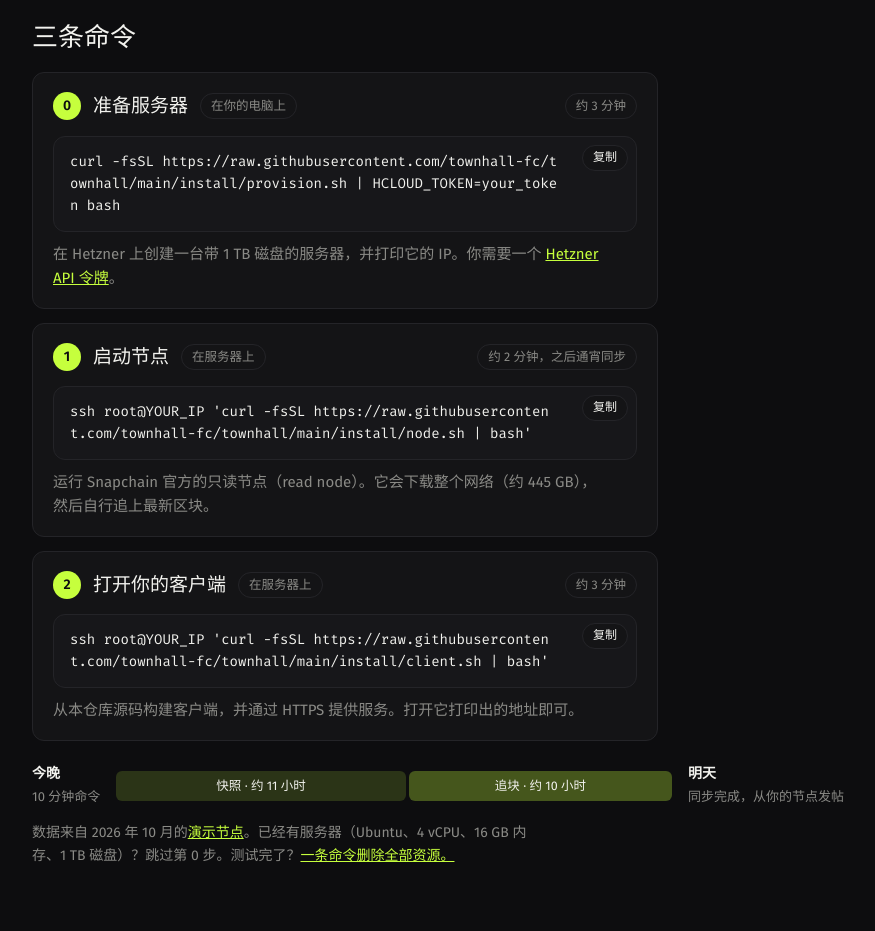
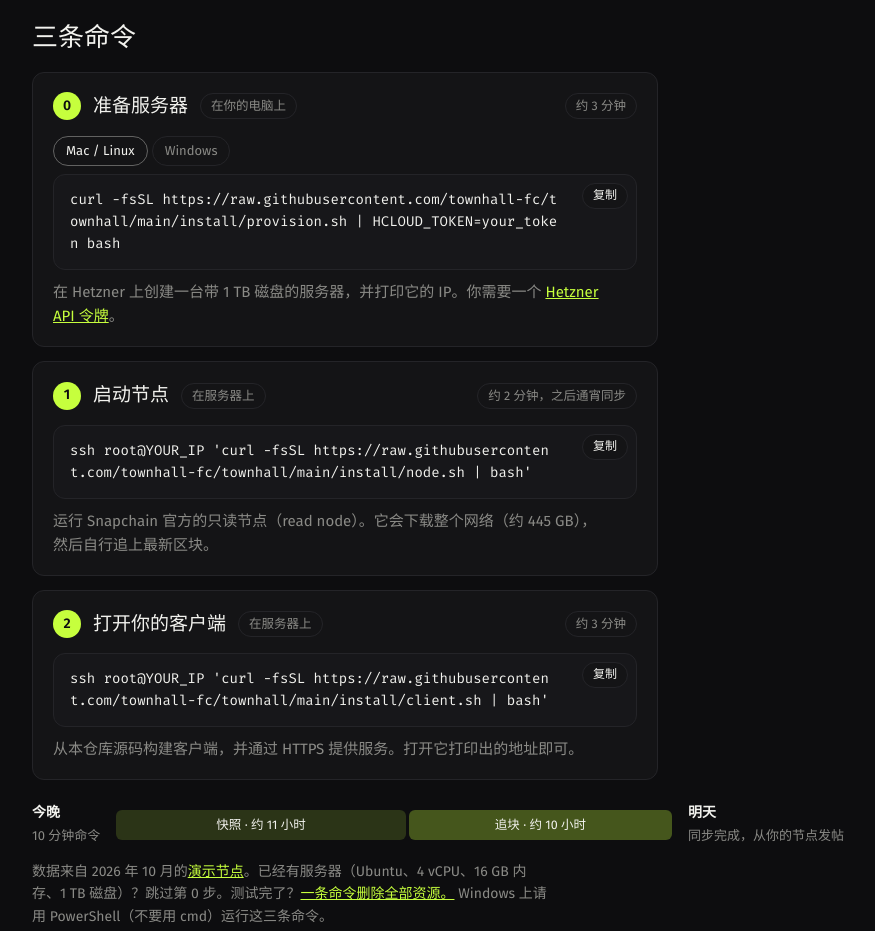
Before and after one commit to lexicon179/townhall, a plain HTML site: page site/zh/index.html in a window 1280 px wide. Shown: the part 1360-2291 px from the top of the page, without its empty margins (202-1077 px from the left). Drawn offline with Linux system fonts and the light colour scheme.

Commit message:
Windows: PowerShell step 0 and cleanup; guide shows Mac/Linux and Windows commands; scripts name the exact install command for a missing tool

```diff
--- a/site/zh/index.html
+++ b/site/zh/index.html
@@ -110,6 +110,10 @@ footer{margin-top:70px;font-size:14px;color:var(--muted);border-top:1px solid va
 @media (max-width:600px){.timeline{grid-template-columns:1fr}.stepper .dur{margin-left:0}.hero{padding-top:44px}}
 footer{max-width:1120px;margin:0 auto;padding:16px 24px 40px}
 td code,p code,li code,dd code{overflow-wrap:anywhere}td,th{overflow-wrap:anywhere}
+.ostabs{display:flex;gap:4px;margin:14px 0 -6px}
+.ostabs button{font:inherit;font-size:13px;padding:4px 12px;border-radius:999px;border:1px solid var(--line);background:none;color:var(--muted);cursor:pointer}
+.ostabs button.on{color:var(--fg);border-color:color-mix(in srgb,var(--fg) 35%,transparent)}
+.os pre[data-os]{display:none}.os[data-on=unix] pre[data-os=unix],.os[data-on=win] pre[data-os=win]{display:block}
 .qsh{margin:0 0 14px}
 .proof{max-width:860px;margin:0 auto;padding:8px 24px 24px}
 .proof h2{margin:0 0 6px}
@@ -173,7 +177,7 @@ td code,p code,li code,dd code{overflow-wrap:anywhere}td,th{overflow-wrap:anywhe
   <ol class="stepper">
     <li>
       <div class="sh"><span class="n">0</span><h3>准备服务器</h3><span class="where">在你的电脑上</span><span class="dur">约 3 分钟</span></div>
-      <pre><code>curl -fsSL https://raw.githubusercontent.com/townhall-fc/townhall/main/install/provision.sh | HCLOUD_TOKEN=your_token bash</code></pre>
+      <div class="os"><div class="ostabs" role="tablist"><button type="button" data-os="unix" role="tab">Mac / Linux</button><button type="button" data-os="win" role="tab">Windows</button></div><pre data-os="unix"><code>curl -fsSL https://raw.githubusercontent.com/townhall-fc/townhall/main/install/provision.sh | HCLOUD_TOKEN=your_token bash</code></pre><pre data-os="win"><code>$env:HCLOUD_TOKEN="your_token"; irm https://raw.githubusercontent.com/townhall-fc/townhall/main/install/provision.ps1 | iex</code></pre></div>
       <p>在 Hetzner 上创建一台带 1 TB 磁盘的服务器，并打印它的 IP。你需要一个 <a href="#before">Hetzner API 令牌</a>。</p>
     </li>
     <li>
@@ -192,7 +196,7 @@ td code,p code,li code,dd code{overflow-wrap:anywhere}td,th{overflow-wrap:anywhe
     <div class="bar"><span style="flex:11">快照 · 约 11 小时</span><span style="flex:10">追块 · 约 10 小时</span></div>
     <div><b>明天</b><span>同步完成，从你的节点发帖</span></div>
   </div>
-  <p class="small">数据来自 2026 年 10 月的<a href="https://app.townhallfc.xyz">演示节点</a>。已经有服务器（Ubuntu、4 vCPU、16 GB 内存、1 TB 磁盘）？跳过第 0 步。测试完了？<a href="#cost">一条命令删除全部资源。</a></p>
+  <p class="small">数据来自 2026 年 10 月的<a href="https://app.townhallfc.xyz">演示节点</a>。已经有服务器（Ubuntu、4 vCPU、16 GB 内存、1 TB 磁盘）？跳过第 0 步。测试完了？<a href="#cost">一条命令删除全部资源。</a> Windows 上请用 PowerShell（不要用 cmd）运行这三条命令。</p>
 </section>
 
 
@@ -245,12 +249,12 @@ td code,p code,li code,dd code{overflow-wrap:anywhere}td,th{overflow-wrap:anywhe
   <tr><th>你需要</th><th>原因</th><th>怎么做</th></tr>
   <tr><td>一台 4 vCPU、16 GB 内存、1 TB 磁盘的服务器</td><td>Snapchain 文档写的是 2 TB。目前 1 TB 足够同步：演示节点峰值约 800 GB（见<a href="#expect">实测数据</a>）。如果要长期运行好几个月，用 2 TB，因为网络在持续增长。</td><td>第 0 步会在 Hetzner 上创建一台。注册账号、新建项目，然后在 <i>Security → API tokens → Generate</i> 生成一个 Read &amp; Write 令牌。</td></tr>
   <tr><td>一个有存储空间的 Farcaster <b>测试</b>账号，以及它的助记词</td><td>仅发帖时需要。助记词只签署一条添加应用密钥的 <code>KEY_ADD</code> 消息，无需 gas。只读模式只需要用户名。</td><td>在 Farcaster 应用的设置里：Advanced → Recovery phrase。在你的节点上查看存储：<code>/v1/storageLimitsByFid?fid=…</code>。</td></tr>
-  <tr><td>一个带 <code>curl</code>、<code>jq</code>、<code>ssh</code> 的终端</td><td>用来运行这三条命令。</td><td>macOS：<code>brew install jq</code>。Ubuntu：<code>sudo apt install jq</code>。</td></tr>
+  <tr><td>一个带 <code>curl</code>、<code>jq</code>、<code>ssh</code> 的终端</td><td>用来运行这三条命令。</td><td>macOS：<code>brew install jq</code>。Ubuntu：<code>sudo apt install jq</code>。Windows 10/11：使用 PowerShell，无需安装（自带 <code>ssh</code>；第 0 步有单独的 PowerShell 版本）。</td></tr>
 </table>
 <p>动手时间约 10 分钟。之后节点会自行同步，大约需要一天中的大部分时间。</p>
 
 <h2 id="step0">第 0 步 · 准备服务器</h2>
-<pre><code>curl -fsSL https://raw.githubusercontent.com/townhall-fc/townhall/main/install/provision.sh | HCLOUD_TOKEN=your_token bash</code></pre>
+<div class="os"><div class="ostabs" role="tablist"><button type="button" data-os="unix" role="tab">Mac / Linux</button><button type="button" data-os="win" role="tab">Windows</button></div><pre data-os="unix"><code>curl -fsSL https://raw.githubusercontent.com/townhall-fc/townhall/main/install/provision.sh | HCLOUD_TOKEN=your_token bash</code></pre><pre data-os="win"><code>$env:HCLOUD_TOKEN="your_token"; irm https://raw.githubusercontent.com/townhall-fc/townhall/main/install/provision.ps1 | iex</code></pre></div>
 <p>它依次做这些事：</p>
 <ol>
   <li>使用你的 SSH 密钥（<code>~/.ssh/id_ed25519.pub</code>，没有就创建）并上传到 Hetzner，只有你能登录。</li>
@@ -259,6 +263,7 @@ td code,p code,li code,dd code{overflow-wrap:anywhere}td,th{overflow-wrap:anywhe
   <li>创建 Ubuntu 24.04 服务器并挂载一块数据卷：账户允许就用 2 TB，否则用允许的最大值。1 TB 就够（见<a href="#expect">实测数据</a>）。</li>
   <li>等到能 SSH 登录后，打印接下来两条已填好 IP 的命令。</li>
 </ol>
+<p class="small">在 Windows 上，PowerShell 版本执行相同的步骤；创建 SSH 密钥时可能需要按两次回车。第 1、2 步在 PowerShell 中可直接运行。</p>
 <p class="small">可选参数：<code>LOCATION=nbg1</code>、<code>SERVER_TYPE=…</code>、<code>VOLUME_GB=…</code>。服务器存在期间按时计费，见<a href="#cost">费用与清理</a>。</p>
 
 <h2 id="step1">第 1 步 · 运行 Snapchain 只读节点</h2>
@@ -387,7 +392,7 @@ In sync when every 'blocks behind' is in the single digits.</code></pre>
 <h2 id="cost">费用与清理</h2>
 <p>Hetzner Cloud 按小时计费，服务器和卷分别计费。演示节点（服务器加 1 TB 卷）前 12 小时约 2 美元，所以完整测试一次只需几美元。运行一个月大约一百多美元；请以 Hetzner 控制台的当前价格为准。如果要长期运行，带大硬盘的独立服务器更便宜。添加应用密钥不花钱。</p>
 <p>要停止计费，需要删除服务器<b>和</b>卷。下面这条命令会在确认后完成删除：</p>
-<pre><code>curl -fsSL https://raw.githubusercontent.com/townhall-fc/townhall/main/install/destroy.sh | HCLOUD_TOKEN=your_token bash</code></pre>
+<div class="os"><div class="ostabs" role="tablist"><button type="button" data-os="unix" role="tab">Mac / Linux</button><button type="button" data-os="win" role="tab">Windows</button></div><pre data-os="unix"><code>curl -fsSL https://raw.githubusercontent.com/townhall-fc/townhall/main/install/destroy.sh | HCLOUD_TOKEN=your_token bash</code></pre><pre data-os="win"><code>$env:HCLOUD_TOKEN="your_token"; irm https://raw.githubusercontent.com/townhall-fc/townhall/main/install/destroy.ps1 | iex</code></pre></div>
 <p>你的 Farcaster 账号不受影响。如果还想撤销应用密钥，请在删除服务器之前在客户端的 Settings → Revoke 中操作。</p>
 
 <h2 id="testers">在帮别人测试这个教程？</h2>
@@ -418,5 +423,12 @@ document.querySelectorAll('pre').forEach(function (pre) {
 function show(){b.textContent=r.dataset.theme==='light'?'深色':'浅色'}
 b.onclick=function(){r.dataset.theme=r.dataset.theme==='light'?'dark':'light';try{localStorage.setItem('theme',r.dataset.theme)}catch(e){}show()};show()})();
 </script>
+<script>
+(function(){var win=/Windows/i.test(navigator.userAgent);
+document.querySelectorAll('.os').forEach(function(o){
+  function set(v){o.dataset.on=v;o.querySelectorAll('.ostabs button').forEach(function(b){b.classList.toggle('on',b.dataset.os===v);b.setAttribute('aria-selected',b.dataset.os===v)})}
+  o.querySelectorAll('.ostabs button').forEach(function(b){b.onclick=function(){document.querySelectorAll('.os').forEach(function(x){x.__set&&x.__set(b.dataset.os)})}});
+  o.__set=set;set(win?'win':'unix')})})();
+</script>
 </body>
 </html>
```
Also changed, not shown: site/index.html (+17 -5 lines), CHANGELOG.md, README.md, 4 other files.
